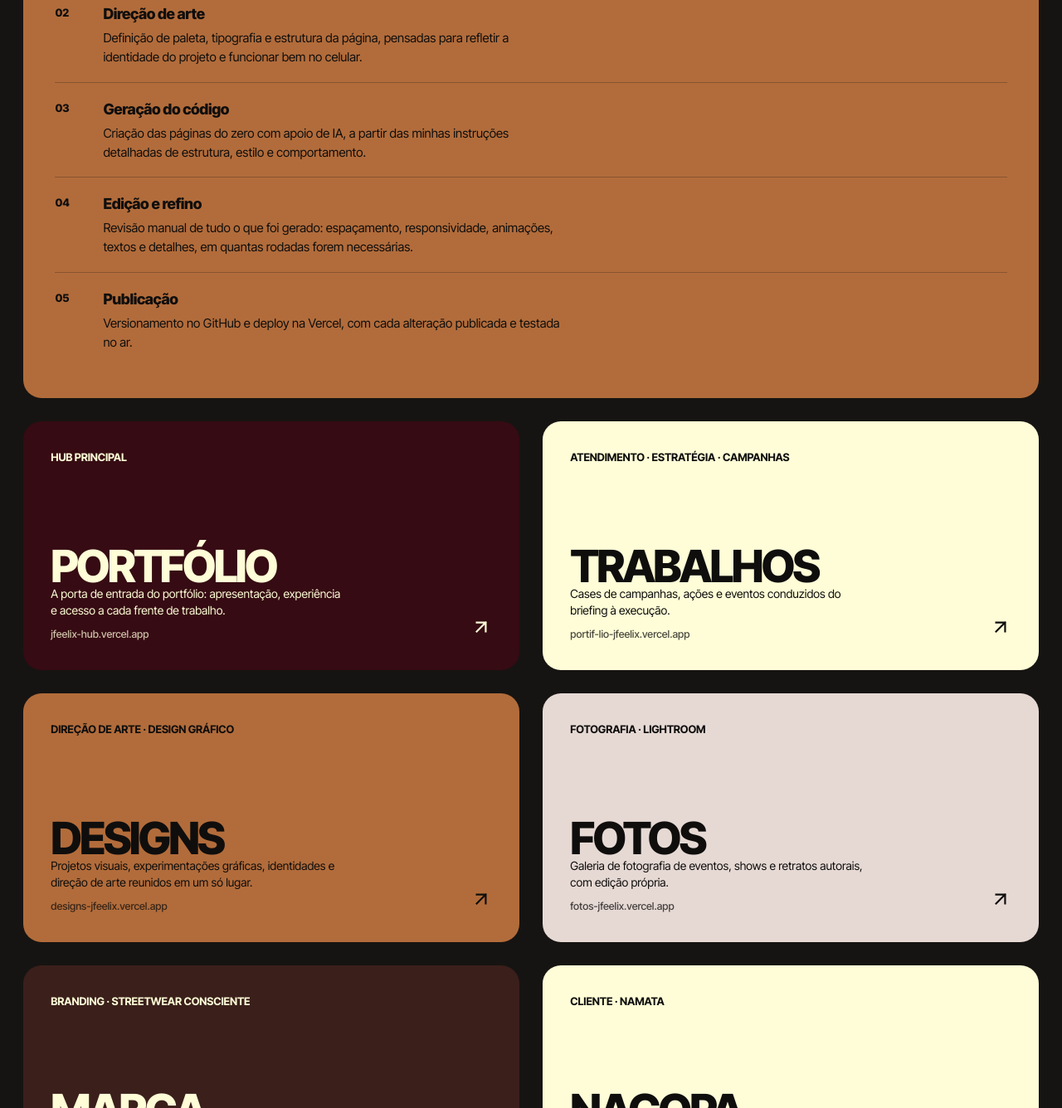
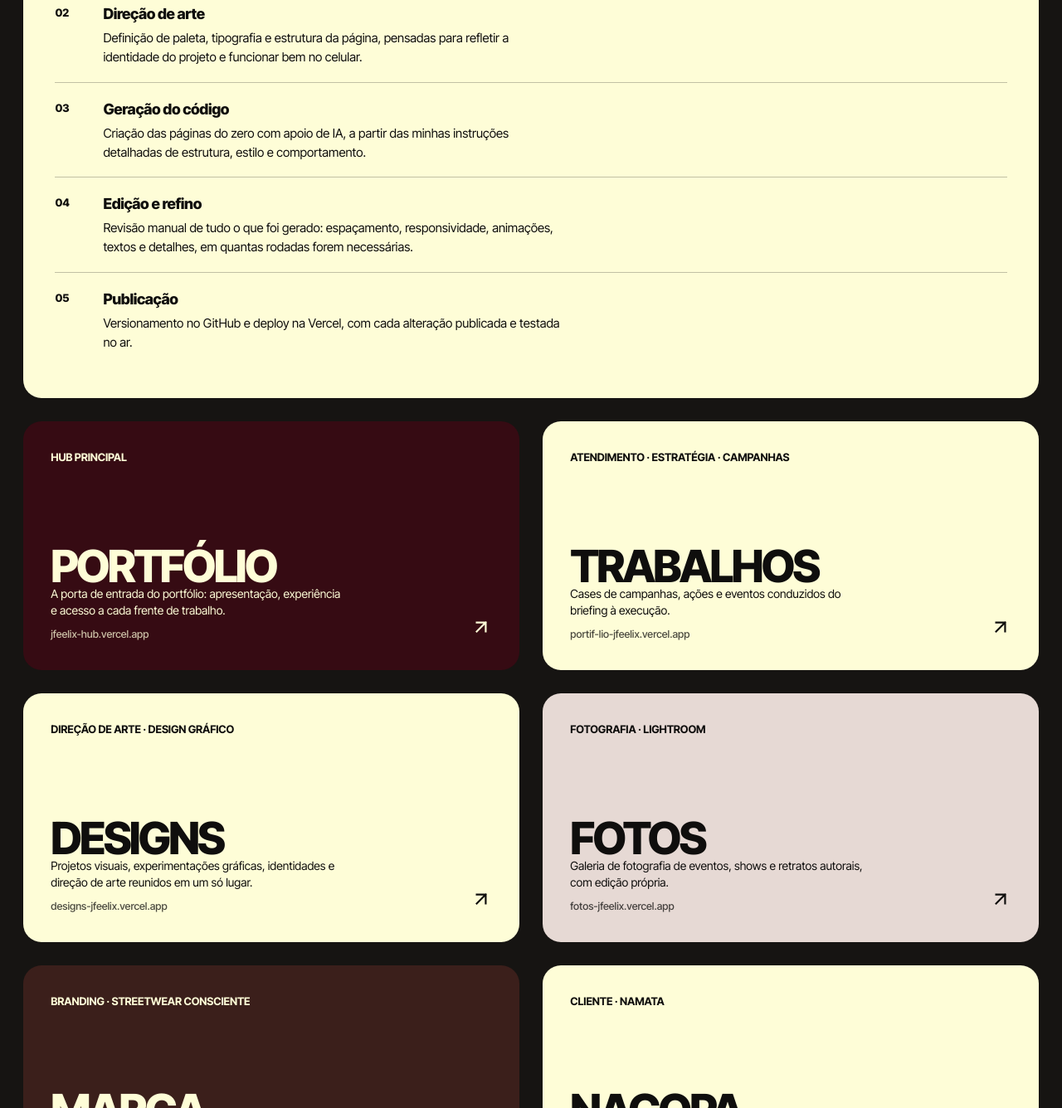
Before and after one commit to Joaofelix23/web, a plain HTML site: page index.html in a window 1280 px wide. Shown: the part 1283-2619 px from the top of the page at 83% size. Drawn offline with Linux system fonts and the light colour scheme.

Commit message:
Update background colors for .p-cara and .s2 classes

```diff
--- a/index.html
+++ b/index.html
@@ -44,7 +44,7 @@ main{max-width:1480px;margin:0 auto;padding:var(--pad)}
 .p-brown{background:var(--marrom);color:var(--cream)}
 .p-stone{background:var(--pedra);color:var(--ink)}
 .p-terra{background:var(--terra);color:var(--cream)}
-.p-cara{background:var(--caramelo);color:var(--ink)}
+.p-cara{background:var(--cream);color:var(--ink)}
 .kicker{font-size:13px;font-weight:700;text-transform:uppercase;letter-spacing:-.01em;margin-bottom:14px;opacity:.85}
 h2{font-weight:800;text-transform:uppercase;letter-spacing:-.05em;line-height:.88;font-size:clamp(40px,6vw,92px)}
 .panel p{font-size:16px;line-height:1.6;max-width:64ch}
@@ -70,7 +70,7 @@ h2{font-weight:800;text-transform:uppercase;letter-spacing:-.05em;line-height:.8
 .site .arrow svg{width:26px;height:26px;fill:none;stroke:currentColor;stroke-width:2;stroke-linecap:square;transition:transform .35s var(--ease)}
 .site:hover .arrow svg{transform:translate(5px,-5px)}
 .s1{background:var(--cream);color:var(--ink)}
-.s2{background:var(--caramelo);color:var(--ink)}
+.s2{background:var(--cream);color:var(--ink)}
 .s3{background:var(--pedra);color:var(--ink)}
 .s4{background:var(--marrom);color:var(--cream)}
 .s5{background:var(--terra);color:var(--cream)}
```
